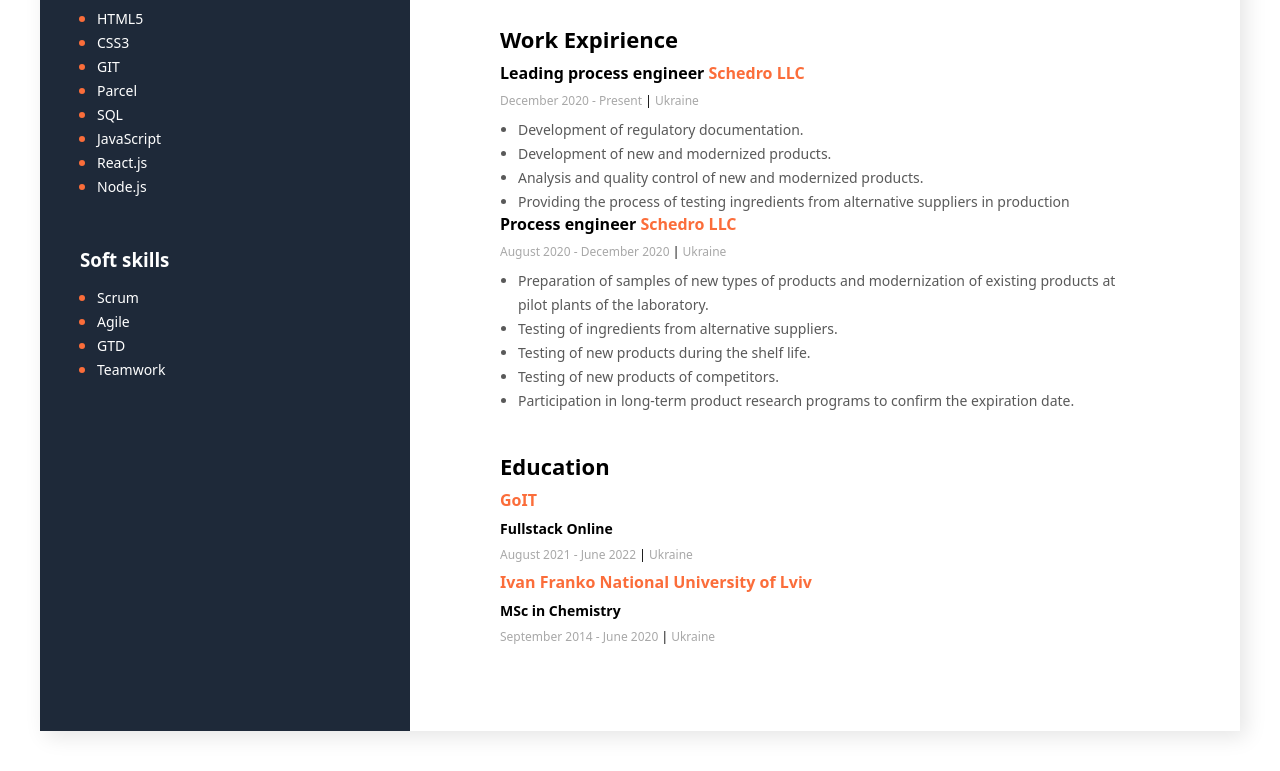
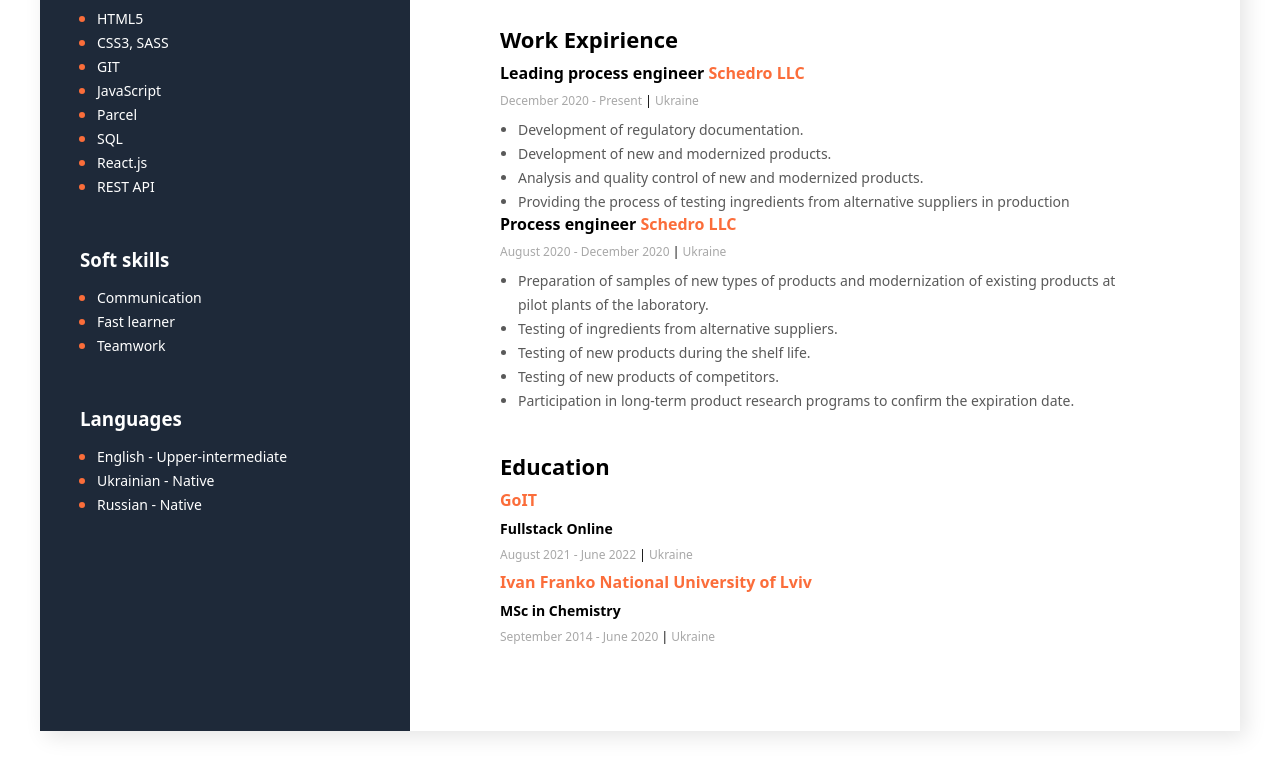
Before and after one commit to yurilov/portfolio, a website built with Parcel: page src/index.html in a window 1280 px wide. Shown: the part 628-1399 px from the top of the page. Built offline with nearby package versions, Linux system fonts and the light colour scheme.

Commit message:
Added languages

```diff
--- a/src/index.html
+++ b/src/index.html
@@ -13,7 +13,7 @@
   </head>
   <body>
     <!--main section-->
-    <div class="main-section">
+    <main class="main-section">
       <!--Main content section-->
       <div class="main-content-section">
 
@@ -23,8 +23,11 @@
           <h2 class="about-me-proffesion">Front-End Developer</h2>
           <h1 class="about-me-name">Yurii Shchepilov</h1>
 
-          <p class="about-me-description"> I have almost a year of studying and practice front-end (non-commercial experience). Experienced Process Engineer with a demonstrated history of working in the food production industry. Skilled in
-          Analytical Skills, Communication, Training, Research, Team-work. Looking for a work in a team on various projects, to have the opportunity for continuous professional growth and development.
+          <p class="about-me-description"> I have almost a year of studying and practice front-end (non-commercial
+            experience). Experienced Process Engineer with a demonstrated history of working in the food production
+            industry. Skilled in
+            Analytical Skills, Communication, Training, Research, Team-work. Looking for a work in a team on various
+            projects, to have the opportunity for continuous professional growth and development.
           </p>
 
         </div>
@@ -35,39 +38,41 @@
           <ol class="my-projects-list">
             <li class="my-projects-item">
               <span class="my-projects-text">
-                <a href="https://yurilov.github.io/goit-markup-hw-08/" class="my-project-link" target="_blank">https://yurilov.github.io/goit-markup-hw-08/</a>
+                <a href="https://yurilov.github.io/goit-markup-hw-08/" class="my-project-link"
+                  target="_blank">https://yurilov.github.io/goit-markup-hw-08/</a>
                 ...........
-                <span class="my-projects-bracket">[</span> HTML5, CSS3, SASS, JS  <span class="my-projects-bracket">]</span>
+                <span class="my-projects-bracket">[</span> HTML5, CSS3, SASS, JS <span class="my-projects-bracket">]</span>
               </span>
             </li>
             <li class="my-projects-item">
               <span class="my-projects-text">
-                <a href="https://yurilov.github.io/barbershop/" class="my-project-link" target="_blank">https://yurilov.github.io/barbershop/</a>
+                <a href="https://yurilov.github.io/barbershop/" class="my-project-link"
+                  target="_blank">https://yurilov.github.io/barbershop/</a>
                 .............
                 <span class="my-projects-bracket">[</span> HTML5, CSS3, SASS, JS <span class="my-projects-bracket">]</span>
               </span>
             </li>
             <li class="my-projects-item">
               <span class="my-projects-text">
-                <a href="https://yurilov.github.io/team-9-ice-cream/" class="my-project-link" target="_blank">https://yurilov.github.io/team-9-ice-cream/</a>
+                <a href="https://yurilov.github.io/team-9-ice-cream/" class="my-project-link"
+                  target="_blank">https://yurilov.github.io/team-9-ice-cream/</a>
                 ....................
-                <span class="my-projects-bracket">[</span> HTML5, CSS3, SASS, JS, Node.js <span class="my-projects-bracket">]</span>
+                <span class="my-projects-bracket">[</span> HTML5, CSS3, SASS, JS, Node.js <span
+                  class="my-projects-bracket">]</span>
               </span>
             </li>
             <li class="my-projects-item">
               <span class="my-projects-text">
-                <a href="https://yurilov.github.io/goit-js-hw-11/"
-                  class="my-project-link" target="_blank">https://yurilov.github.io/goit-js-hw-11/</a>
+                <a href="https://yurilov.github.io/goit-js-hw-11/" class="my-project-link"
+                  target="_blank">https://yurilov.github.io/goit-js-hw-11/</a>
                 ....................
-                <span class="my-projects-bracket">[</span> HTML5, CSS3, SASS, JS, Node.js <span class="my-projects-bracket">]</span>
+                <span class="my-projects-bracket">[</span> HTML5, CSS3, SASS, JS, Node.js <span
+                  class="my-projects-bracket">]</span>
               </span>
             </li>
           </ol>
 
-          </ol>
-
         </div>
-
         <!--Work section-->
         <div class="my-work-expirience-section">
           <h3 class="main-content-title">Work Expirience</h3>
@@ -80,7 +85,8 @@
               <li class="my-work-duties-item"> Development of regulatory documentation.</li>
               <li class="my-work-duties-item"> Development of new and modernized products.</li>
               <li class="my-work-duties-item"> Analysis and quality control of new and modernized products.</li>
-              <li class="my-work-duties-item"> Providing the process of testing ingredients from alternative suppliers in production</li>
+              <li class="my-work-duties-item"> Providing the process of testing ingredients from alternative suppliers in
+                production</li>
 
             </ul>
           </div>
@@ -89,11 +95,13 @@
             <h4 class="my-work-expirience-position">Process engineer <span class="company-name">Schedro LLC</span></h4>
             <p class="time-period">August 2020 - December 2020 <span class="vertical-stick">|</span> Ukraine</p>
             <ul class="my-work-duties">
-              <li class="my-work-duties-item"> Preparation of samples of new types of products and modernization of existing products at pilot plants of the laboratory.</li>
+              <li class="my-work-duties-item"> Preparation of samples of new types of products and modernization of
+                existing products at pilot plants of the laboratory.</li>
               <li class="my-work-duties-item"> Testing of ingredients from alternative suppliers.</li>
               <li class="my-work-duties-item"> Testing of new products during the shelf life.</li>
               <li class="my-work-duties-item"> Testing of new products of competitors.</li>
-              <li class="my-work-duties-item"> Participation in long-term product research programs to confirm the expiration date.</li>
+              <li class="my-work-duties-item"> Participation in long-term product research programs to confirm the
+                expiration date.</li>
             </ul>
           </div>
         </div>
@@ -102,12 +110,16 @@
         <div class="education-section">
           <h3 class="main-content-title">Education</h3>
           <ul class="list">
-            <li><h4 class="education-university">GoIT</h4>
-            <h4 class="education-faculty">Fullstack Online</h4>
-            <p class="time-period"> August 2021 - June 2022 <span class="vertical-stick">|</span> Ukraine</p></li>
-            <li><h4 class="education-university">Ivan Franko National University of Lviv</h4>
-            <h4 class="education-faculty">MSc in Chemistry</h4>
-            <p class="time-period"> September 2014 - June 2020 <span class="vertical-stick">|</span> Ukraine</p></li>
+            <li>
+              <h4 class="education-university">GoIT</h4>
+              <h4 class="education-faculty">Fullstack Online</h4>
+              <p class="time-period"> August 2021 - June 2022 <span class="vertical-stick">|</span> Ukraine</p>
+            </li>
+            <li>
+              <h4 class="education-university">Ivan Franko National University of Lviv</h4>
+              <h4 class="education-faculty">MSc in Chemistry</h4>
+              <p class="time-period"> September 2014 - June 2020 <span class="vertical-stick">|</span> Ukraine</p>
+            </li>
           </ul>
 
         </div>
@@ -156,13 +168,13 @@
           <H3 class="sidebar-title">Tech skills</H3>
           <ul class="sidebar-list">
             <li class="sidebar-list-item"><span class="sidebar-list-item-text">HTML5</span></li>
-            <li class="sidebar-list-item"><span class="sidebar-list-item-text">CSS3</span></li>
+            <li class="sidebar-list-item"><span class="sidebar-list-item-text">CSS3, SASS</span></li>
             <li class="sidebar-list-item"><span class="sidebar-list-item-text">GIT</span></li>
+            <li class="sidebar-list-item"><span class="sidebar-list-item-text">JavaScript</span></li>
             <li class="sidebar-list-item"><span class="sidebar-list-item-text">Parcel</span></li>
             <li class="sidebar-list-item"><span class="sidebar-list-item-text">SQL</span></li>
-            <li class="sidebar-list-item"><span class="sidebar-list-item-text">JavaScript</span></li>
             <li class="sidebar-list-item"><span class="sidebar-list-item-text">React.js</span></li>
-            <li class="sidebar-list-item"><span class="sidebar-list-item-text">Node.js</span></li>
+            <li class="sidebar-list-item"><span class="sidebar-list-item-text">REST API</span></li>
           </ul>
 
         </div>
@@ -170,15 +182,23 @@
         <div class="soft-skills-section">
           <H3 class="sidebar-title">Soft skills</H3>
           <ul class="sidebar-list">
-            <li class="sidebar-list-item"><span class="sidebar-list-item-text">Scrum</span></li>
-            <li class="sidebar-list-item"><span class="sidebar-list-item-text">Agile</span></li>
-            <li class="sidebar-list-item"><span class="sidebar-list-item-text">GTD</span></li>
+            <li class="sidebar-list-item"><span class="sidebar-list-item-text">Communication</span></li>
+            <li class="sidebar-list-item"><span class="sidebar-list-item-text">Fast learner</span></li>
             <li class="sidebar-list-item"><span class="sidebar-list-item-text">Teamwork</span></li>
           </ul>
 
         </div>
+        <div class="languages-section">
+          <H3 class="sidebar-title">Languages</H3>
+          <ul class="sidebar-list">
+            <li class="sidebar-list-item"><span class="sidebar-list-item-text">English - Upper-intermediate</span></li>
+            <li class="sidebar-list-item"><span class="sidebar-list-item-text">Ukrainian - Native</span></li>
+            <li class="sidebar-list-item"><span class="sidebar-list-item-text">Russian - Native</span></li>
+          </ul>
+
+        </div>
       </aside>
-    </div>
+    </main>
 
   <script src="./index.js"></script>
   </body>
--- a/src/sass/components/_about.scss
+++ b/src/sass/components/_about.scss
@@ -173,6 +173,7 @@
 }
 
 .contacts-section,
+.languages-section,
 .tech-skills-section,
 .soft-skills-section {
   margin: 50px 0 0 40px;
```
